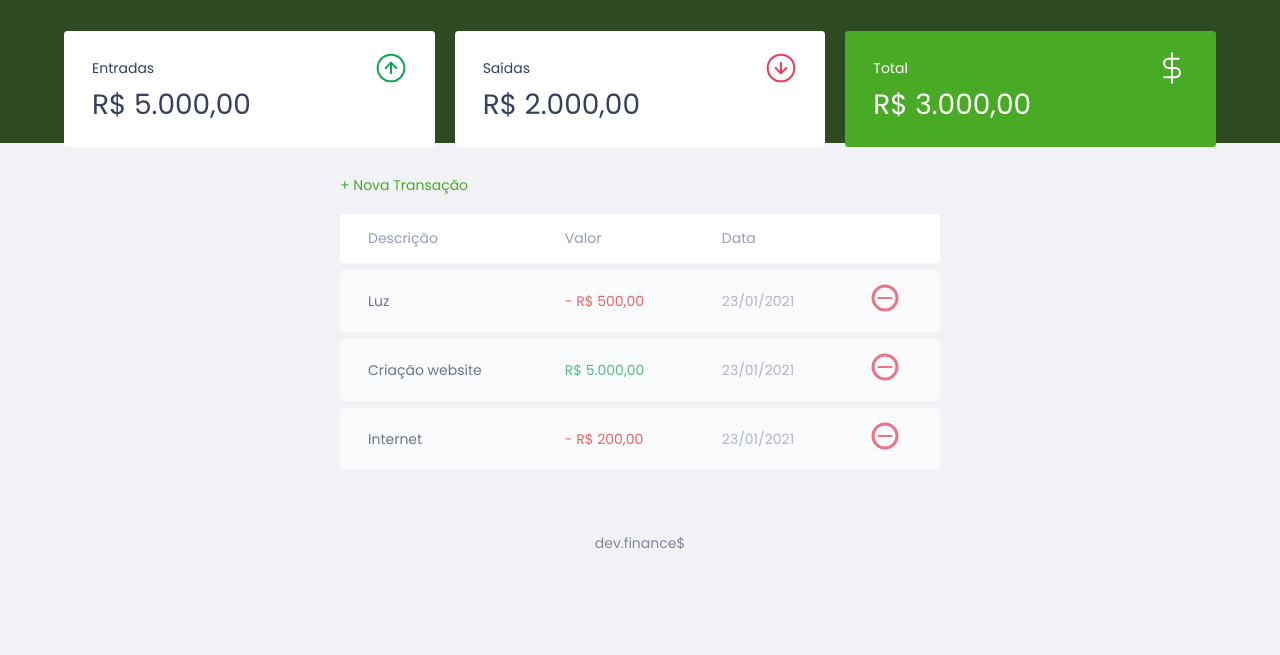
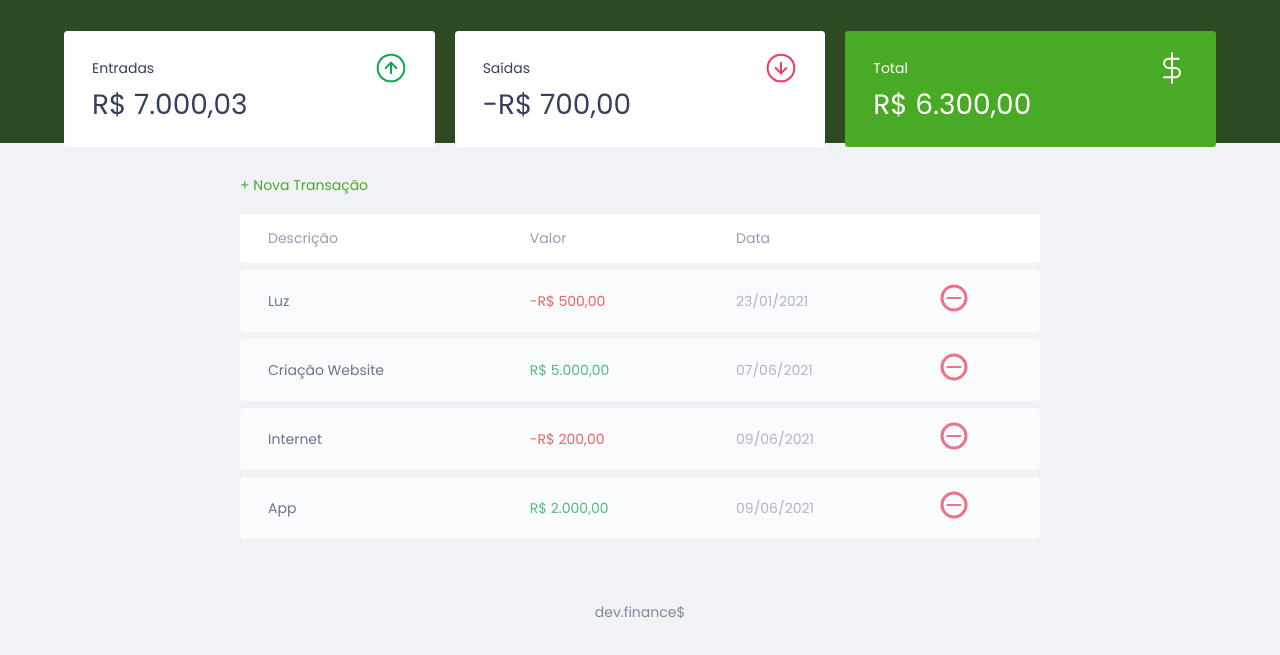
Before and after one commit to leandroSiq1/devfinance, a plain HTML site: page index.html in a window 1280 px wide. Shown: the part 55-710 px from the top of the page. Drawn offline with Linux system fonts and the light colour scheme.

Commit message:
atualizando balance e formatando currency

```diff
--- a/css/_main.scss
+++ b/css/_main.scss
@@ -115,6 +115,7 @@ div.modal-overlay {
   justify-content: center;
 
   opacity: 0;
+  z-index: 10;
   visibility: hidden;
 
   div.modal {
--- a/css/_reset.scss
+++ b/css/_reset.scss
@@ -110,7 +110,7 @@ button:hover {
   }
 
   section#transaction {
-    max-width: 600px;
+    max-width: 800px;
     margin: 0 auto;
     overflow-x: auto;
   }
--- a/index.html
+++ b/index.html
@@ -26,7 +26,7 @@
             <span>Entradas</span>
             <img src="assets/income.svg" alt="Image de entradas" />
           </h3>
-          <p>R$ 5.000,00</p>
+          <p id="incomeDisplay">R$ 5.000,00</p>
         </div>
 
         <div class="card">
@@ -34,7 +34,7 @@
             <span>Saídas</span>
             <img src="assets/expense.svg" alt="Image de saídas" />
           </h3>
-          <p>R$ 2.000,00</p>
+          <p id="expenseDisplay">R$ 2.000,00</p>
         </div>
 
         <div class="card total">
@@ -42,14 +42,14 @@
             <span>Total</span>
             <img src="assets/total.svg" alt="Image de Total" />
           </h3>
-          <p>R$ 3.000,00</p>
+          <p id="totalDisplay">R$ 3.000,00</p>
         </div>
       </section>
 
       <section id="transaction">
         <h2 class="sr-only">Transações</h2>
 
-        <a href="#" onclick="Modal.state()" class="button new">+ Nova Transação</a>
+        <a href="#" onclick="Modal.toggle()" class="button new">+ Nova Transação</a>
 
         <table id="data-table">
           <thead>
@@ -60,34 +60,7 @@
               <th></th>
             </tr>
           </thead>
-          <tbody>
-            <tr>
-              <td class="description">Luz</td>
-              <td class="expense">- R$ 500,00</td>
-              <td class="date">23/01/2021</td>
-              <td>
-                <img src="assets/minus.svg" alt="Remover transação">
-              </td>
-            </tr>
-
-            <tr>
-              <td class="description">Criação website</td>
-              <td class="income">R$ 5.000,00</td>
-              <td class="date">23/01/2021</td>
-              <td>
-                <img src="assets/minus.svg" alt="Remover transação">
-              </td>
-            </tr>
-
-            <tr>
-              <td class="description">Internet</td>
-              <td class="expense">- R$ 200,00</td>
-              <td class="date">23/01/2021</td>
-              <td>
-                <img src="assets/minus.svg" alt="Remover transação">
-              </td>
-            </tr>
-          </tbody>
+          <tbody id="table"></tbody>
         </table>
       </section>
     </main>
@@ -133,7 +106,7 @@
             </div>
 
             <div class="input-group actions">
-              <a href="#" onclick="Modal.state()" class="button cancel">Cancelar</a>
+              <a href="#" onclick="Modal.toggle()" class="button cancel">Cancelar</a>
               <button type="button">
                 Salvar
               </button>
--- a/scripts/index.js
+++ b/scripts/index.js
@@ -1,7 +1,127 @@
 const Modal = {
-  state() {
+  toggle() {
     const modal = document.querySelector(".modal-overlay");
 
     modal.classList.toggle("active");
   }
+};
+
+const transactions = [
+  {
+    id: 1,
+    description: "Luz",
+    amount: -50000,
+    date: '23/01/2021',
+  },
+  {
+    id: 2,
+    description: "Criação Website",
+    amount: 500000,
+    date: '07/06/2021',
+  },
+  {
+    id: 3,
+    description: "Internet",
+    amount: -20000,
+    date: '09/06/2021',
+  },
+  {
+    id: 4,
+    description: "App",
+    amount: 200000,
+    date: '09/06/2021',
+  }
+];
+
+const Transaction = {
+  incomes() {
+    let income = 3;
+
+    transactions.forEach(transaction => {
+      if (transaction.amount > 0) {
+        income = income + transaction.amount;
+      }
+    });
+
+    return Utils.formatCurrency(income);
+  },
+  expenses() {
+    let expense = 0;
+
+    transactions.forEach(transaction => {
+      if (transaction.amount < 0) {
+        expense = expense + transaction.amount;
+      }
+    });
+
+    return Utils.formatCurrency(expense);
+  },
+  total() {
+    let total = 0;
+
+    transactions.forEach(transaction => {
+      total += transaction.amount;
+    });
+
+    return Utils.formatCurrency(total);
+  }
+};
+
+const DOM = {
+  transactionContainer: document.querySelector("#table"),
+
+  addTransaction(transaction, index) {
+    const tr = document.createElement("tr");
+
+    tr.innerHTML = DOM.innerHtmlTransaction(transaction);
+
+    DOM.transactionContainer.appendChild(tr);
+  },
+
+  innerHtmlTransaction(transaction) {
+    const CSSclass = transaction.amount > 0 ? "income" : "expense";
+
+    const amount = Utils.formatCurrency(transaction.amount);
+
+    const html = `
+      <td class="description">${transaction.description}</td>
+      <td class="${CSSclass}">${amount}</td>
+      <td class="date">${transaction.date}</td>
+
+      <td>
+        <img src="assets/minus.svg" alt="Remover transação">
+      </td>
+    `;
+
+    return html;
+  },
+
+  updateBalance() {
+    document.getElementById("expenseDisplay").innerHTML = Transaction.expenses();
+    document.getElementById("incomeDisplay").innerHTML = Transaction.incomes();
+    document.getElementById("totalDisplay").innerHTML = Transaction.total();
+  }
 }
+
+const Utils = {
+  formatCurrency(value) {
+    const signal = Number(value) < 0 ? "-" : "";
+
+    value = String(value).replace(/\D/g, "");
+
+    value = Number(value) / 100;
+
+    value = value.toLocaleString("pt-BR", {
+      style: "currency",
+      currency: "BRL",
+    });
+
+    return signal + value;
+  }
+}
+
+transactions.forEach(transaction => {
+  DOM.addTransaction(transaction);
+});
+
+DOM.updateBalance();
```
Also changed, not shown: css/style.css, 1 other file.
